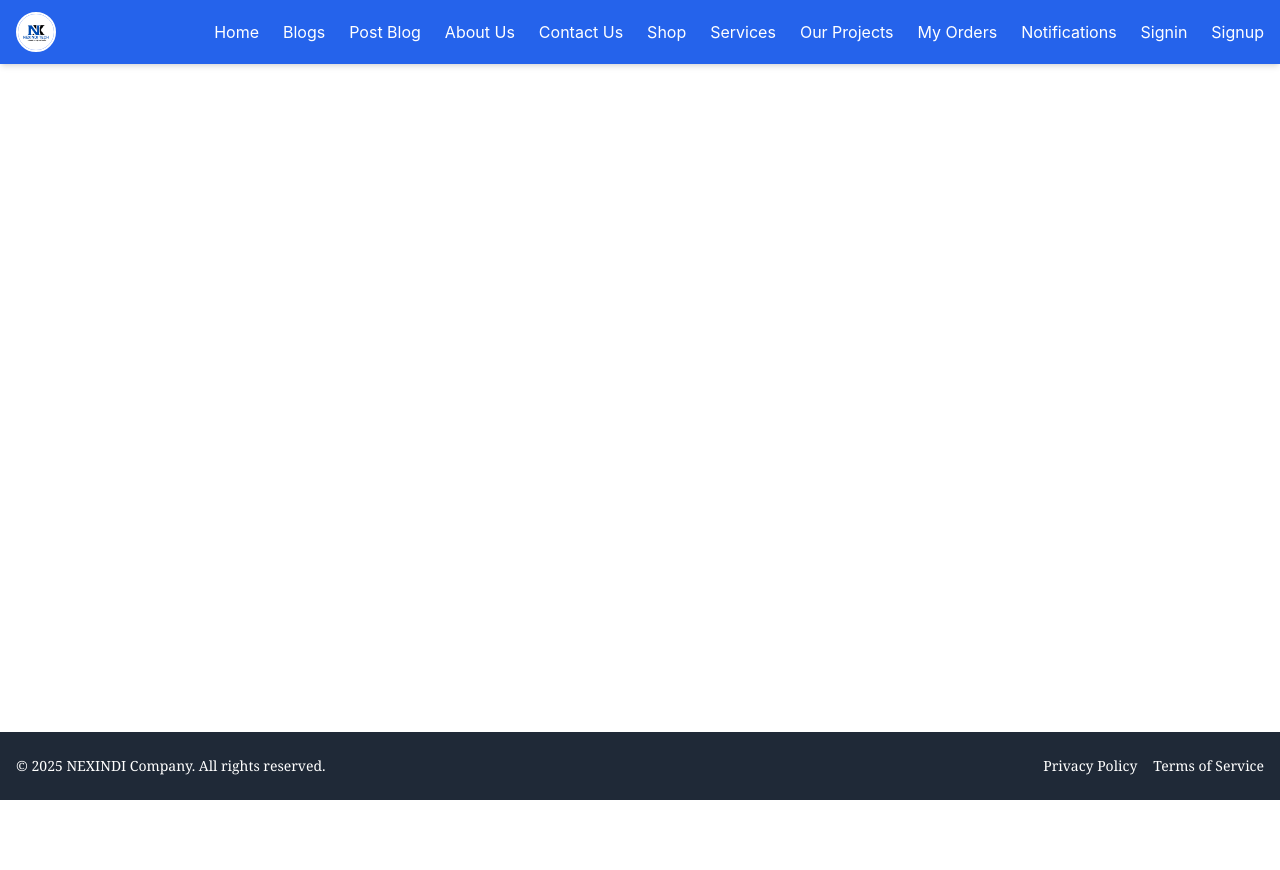
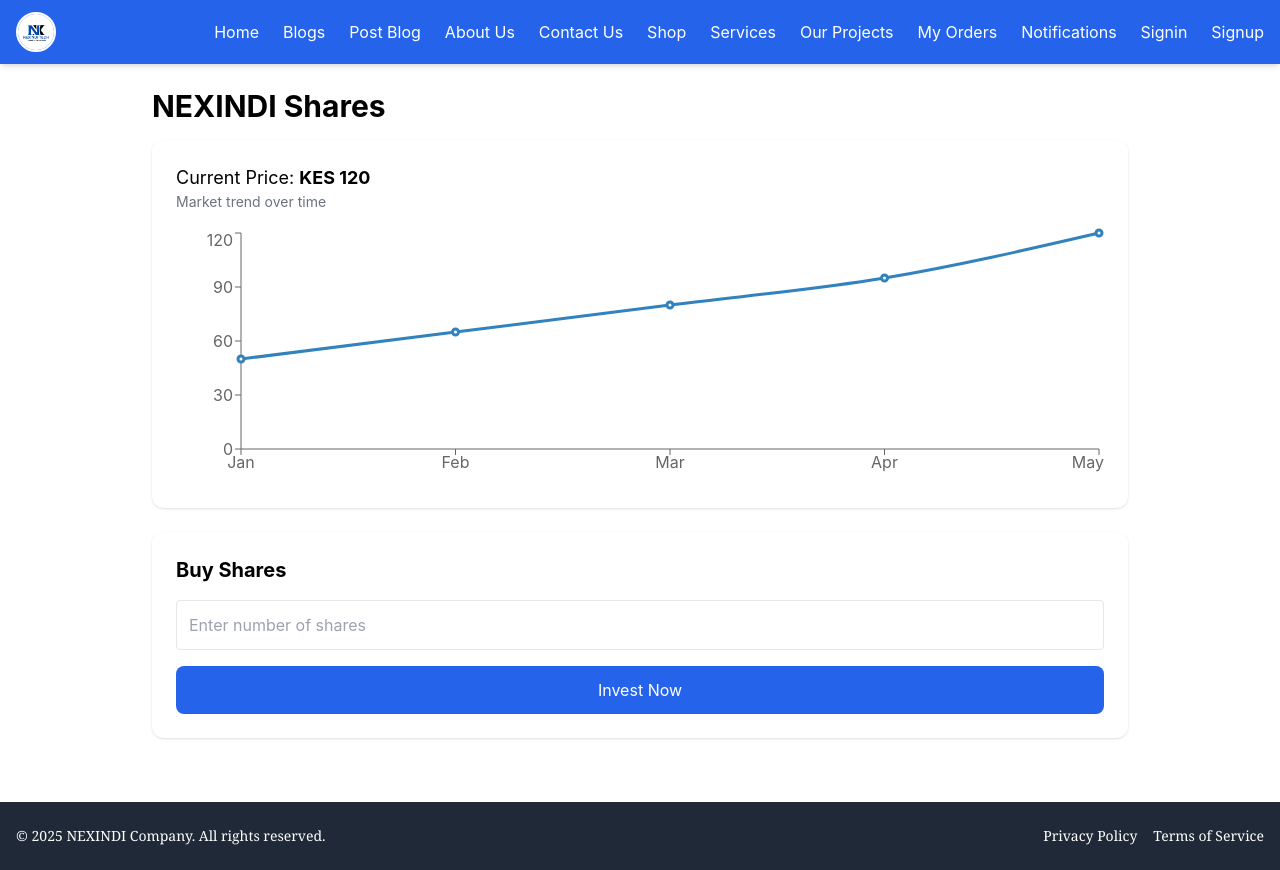
Before and after one commit to Gideonngige/blogapp, a React (Create React App) app: page /stocks in a window 1280 px wide. Before the commit the page ends 800 px from the top, so only its background shows below. Built offline with nearby package versions, Linux system fonts and the light colour scheme.

Commit message:
added stock page

```diff
--- a/src/App.js
+++ b/src/App.js
@@ -23,6 +23,7 @@
 import BlogDetail from './Pages/BlogDetail'; // optional
 import Profile from './Pages/Profile';
 import Projects from './Pages/Projects';
+import Stock from './Pages/Stocks';
 
 import { UserProvider } from './Pages/Context/UserContext';
 
@@ -54,6 +55,7 @@
         <Route path="/blog/:id" element={<BlogDetail />} />
         <Route path="/profile" element={<Profile />} />
         <Route path="/our-projects" element={<Projects />} />
+        <Route path="/stocks" element={<Stock />} />
         {/* Add more routes as needed */}
       </Routes>
       </Layout>
--- a/src/Pages/Home.js
+++ b/src/Pages/Home.js
@@ -126,17 +126,31 @@
         <ClientsSection />
 
         {/* Call to Action */}
-        <section className="py-16 px-4 text-center">
-          <h2 className="text-3xl md:text-4xl font-bold mb-4">Ready to Partner with NEXINDI?</h2>
-          <p className="text-lg mb-6 max-w-xl mx-auto">
+        <section className="py-16 px-4 text-center bg-gray-50">
+  <h2 className="text-3xl md:text-4xl font-bold mb-4">
+    Ready to Partner with NEXINDI?
+  </h2>
+  <p className="text-lg mb-8 max-w-xl mx-auto">
     Let’s build the future of Africa together through technology and innovation.
   </p>
+
+  <div className="flex flex-col sm:flex-row gap-4 justify-center">
+    {/* Contact Button */}
     <a href="/contact">
-            <button className="bg-blue-600 text-white px-6 py-3 rounded-full font-semibold hover:bg-blue-700 transition">
+      <button className="bg-blue-600 text-white px-8 py-3 rounded-full font-semibold hover:bg-blue-700 transition">
         Contact Us
       </button>
     </a>
+
+    {/* Stock Button */}
+    <a href="/stocks">
+      <button className="border-2 border-blue-600 text-blue-600 px-8 py-3 rounded-full font-semibold hover:bg-blue-600 hover:text-white transition">
+        Buy NEXINDI Shares
+      </button>
+    </a>
+  </div>
 </section>
+
       </div>
   );
 }
--- /dev/null
+++ b/src/Pages/Stocks.js
@@ -0,0 +1,57 @@
+import {
+  LineChart,
+  Line,
+  XAxis,
+  YAxis,
+  Tooltip,
+  ResponsiveContainer,
+} from "recharts";
+
+const stockData = [
+  { date: "Jan", price: 50 },
+  { date: "Feb", price: 65 },
+  { date: "Mar", price: 80 },
+  { date: "Apr", price: 95 },
+  { date: "May", price: 120 },
+];
+
+export default function Stock() {
+  return (
+    <div className="max-w-5xl mx-auto p-6">
+      <h2 className="text-3xl font-bold mb-4">NEXINDI Shares</h2>
+
+      <div className="bg-white p-6 rounded-xl shadow mb-6">
+        <p className="text-lg">
+          Current Price: <b>KES 120</b>
+        </p>
+        <p className="text-sm text-gray-500">
+          Market trend over time
+        </p>
+
+        <div className="w-full h-64 mt-4">
+          <ResponsiveContainer>
+            <LineChart data={stockData}>
+              <XAxis dataKey="date" />
+              <YAxis />
+              <Tooltip />
+              <Line type="monotone" dataKey="price" strokeWidth={3} />
+            </LineChart>
+          </ResponsiveContainer>
+        </div>
+      </div>
+
+      {/* Buy Shares */}
+      <div className="bg-white p-6 rounded-xl shadow">
+        <h3 className="text-xl font-bold mb-4">Buy Shares</h3>
+        <input
+          type="number"
+          placeholder="Enter number of shares"
+          className="border p-3 rounded w-full mb-4"
+        />
+        <button className="bg-blue-600 text-white px-6 py-3 rounded-lg w-full">
+          Invest Now
+        </button>
+      </div>
+    </div>
+  );
+}
```
Lines whose indentation alone changed are shown as unchanged.
